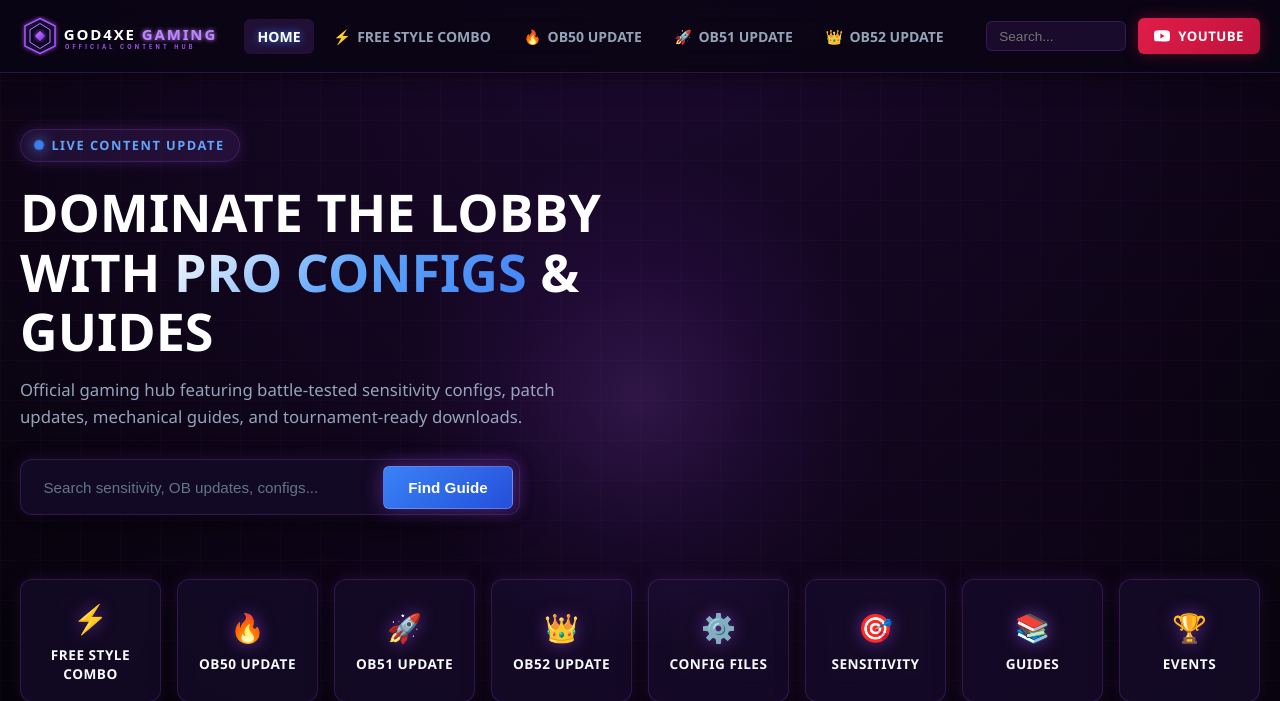
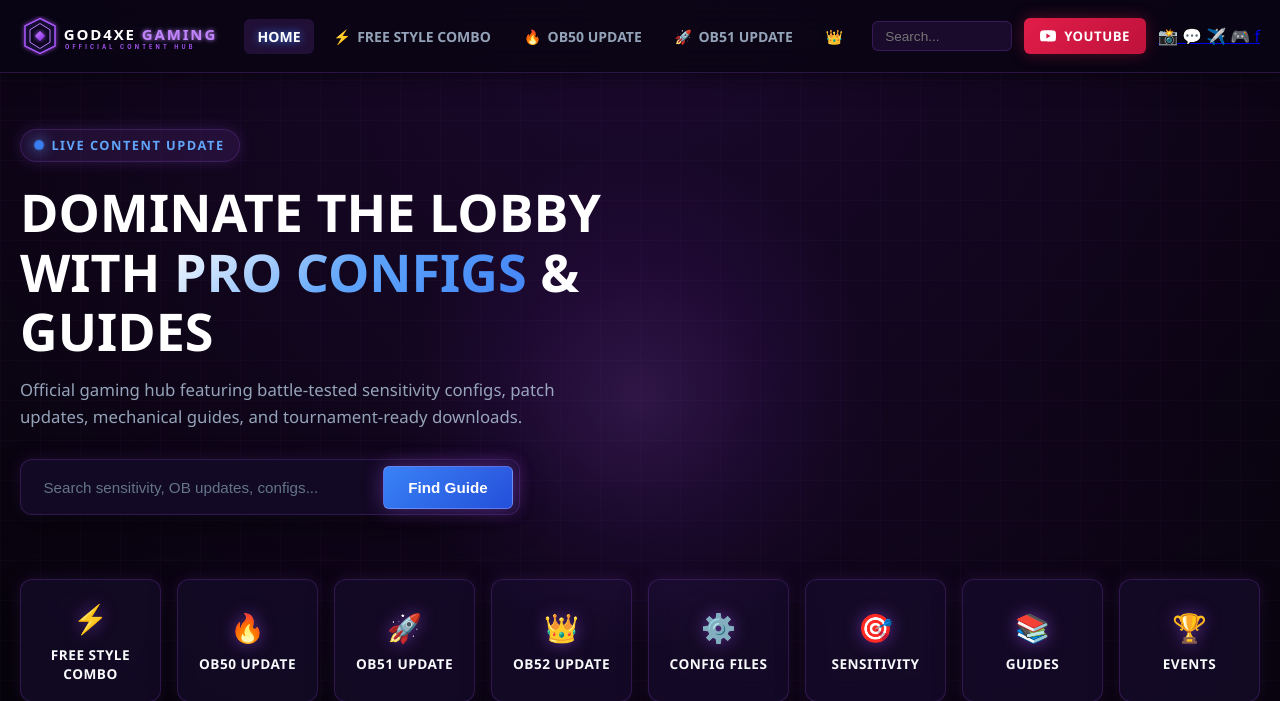
Before and after one commit to PrimeAyush7/gaming-channel-website, a FastAPI app: page / in a window 1280 px wide. Shown: the top 701 px of the page. Run offline with FastAPI, Linux system fonts and the light colour scheme; data comes from the database, SQL or seed files in the repository; data that the repository does not hold is empty; some libraries are stand-ins or nearby versions.

Commit message:
Add social media links to base.html
Added social media links for Instagram, WhatsApp, Telegram, Discord, and Facebook to the base template.

```diff
--- a/gaming_channel_website/app/templates/public/base.html
+++ b/gaming_channel_website/app/templates/public/base.html
@@ -74,6 +74,53 @@
           <span>YouTube</span>
         </a>
         {% endif %}
+
+        <!-- Social Channels -->
+<div class="social-links">
+
+  <!-- Instagram -->
+  <a href="https://www.instagram.com/god.4xe/"
+     target="_blank"
+     rel="noopener noreferrer"
+     class="social-btn instagram"
+     title="Instagram">
+    📸
+  </a>
+
+  <!-- WhatsApp Channel -->
+  <a href="https://whatsapp.com/channel/0029Vb6r3s6JP2130IrkYc0O"
+     target="_blank"
+     rel="noopener noreferrer"
+     class="social-btn whatsapp"
+     title="WhatsApp Channel">
+    💬
+  </a>
+
+  <!-- Telegram - link later -->
+  <a href="#"
+     class="social-btn telegram disabled"
+     title="Telegram — Coming Soon"
+     onclick="return false;">
+    ✈️
+  </a>
+
+  <!-- Discord - link later -->
+  <a href="#"
+     class="social-btn discord disabled"
+     title="Discord — Coming Soon"
+     onclick="return false;">
+    🎮
+  </a>
+
+  <!-- Facebook - link later -->
+  <a href="#"
+     class="social-btn facebook disabled"
+     title="Facebook — Coming Soon"
+     onclick="return false;">
+    f
+  </a>
+
+</div>
 
         <!-- Mobile Drawer Toggle -->
         <button id="mobile-nav-toggle" class="mobile-toggle-btn" aria-label="Open Navigation Menu" aria-expanded="false">
```
